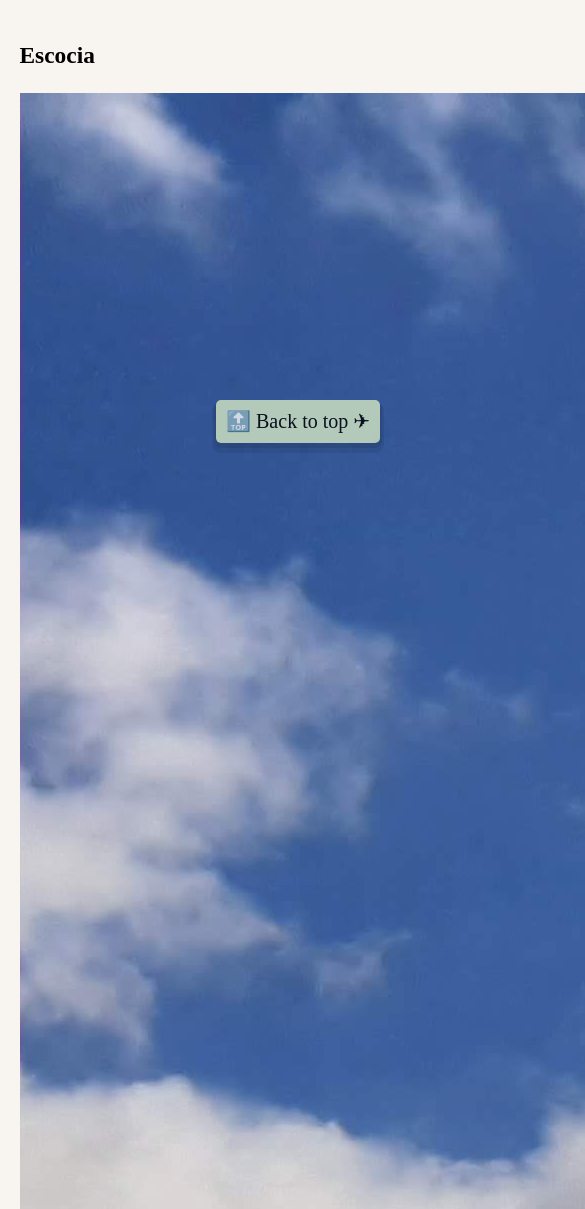
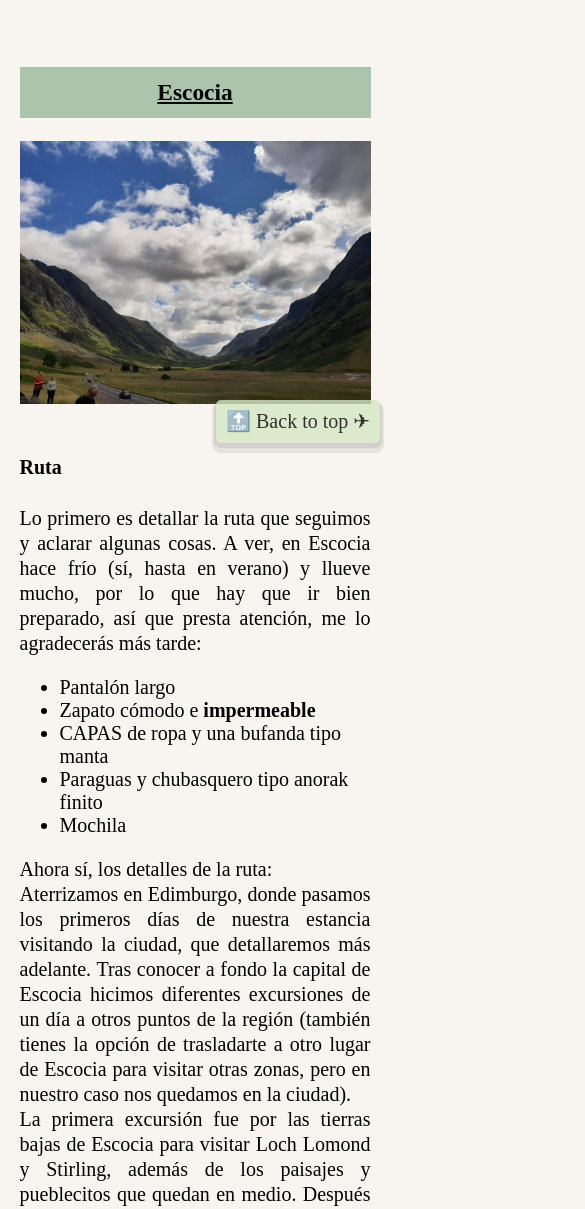
Before and after one commit to CristinaMateo/AroundTheWorld_webPersonal, a plain HTML site: page Pages/biografia.html in a window 390 px wide. Shown: the part 391-1600 px from the top of the page, 585 px wide, since content can reach past the window. Drawn offline with Linux system fonts and the light colour scheme; a web font is replaced by a local one.

Commit message:
biografia acabada!

```diff
--- a/Pages/biografia.html
+++ b/Pages/biografia.html
@@ -25,7 +25,7 @@
       </header>
     <main>
         <section id="viajes">
-            <article>
+            <article class="escocia">
                 <h3>Escocia</h3>
                 <img src="../assets/imagenes/highlands3.jpg" alt="Glencoe">
 
@@ -66,12 +66,12 @@
                             <p>De nuevo escogimos un tour guiado en autocar, esta vez con guía en español. Se trata de una visita al Castillo de Alnwick y otra al Castillo de Bamburgh, ambos visitables tanto por dentro como por fuera.</p>
                             <p>El Castillo de Alnwick  es conocido por su arquitectura medieval y sus hermosos jardines. Para los fans: el Alnwick Castle es el lugar de grabación de las escenas exteriores de <i>Hogwarts</i> en <i>Harry Potter</i> (sobre todo en las primeras películas). El Castillo de Bamburgh es otro castillo impresionante ubicado en la costa del norte de Inglaterra. Vale la pena visitar el castillo y disfrutar de las vistas panorámicas del Mar del Norte desde lo alto de las murallas del castillo. Además, el la localidad de Bamburgh, que queda a los pies de la fortaleza, es preciosa. Por otro lado, Bamburgh Castle aparece en <i>The last Kingdom</i>, auqnue quizá sea más conocido como "Bebbanburg ".</p>
                     </section>
-                    <section class="finalEscocia">
+                    <section>
                         <p>Al pensar en Escocia a la mayoría de la gente le vienen a la mente prados verdes, lagos, castillos medievales y para los más frikis los espacios que vemos en <i>Outlander</i> y <i>Harry Potter</i>, como no. Escocia es, efectivamente, todo eso y mucho más. Un país lleno de folclore y tradición que vale la pena visitar.</p>
                     </section>
             </article>
 
-            <article>
+            <article class="roma">
                 <h3>Roma</h3>
                 <img src="../assets/imagenes/roma4.jpg" alt="Basílica San Pedro, Vaticano">
                     <section class="inicioRoma">
--- a/Style/style.css
+++ b/Style/style.css
@@ -1,3 +1,4 @@
+/*todo esto es general, común a todo*/
 *{
   box-sizing: border-box;
 }
@@ -11,25 +12,35 @@
   font-family: 'Antic Didone';
   font-size: 1.25rem;
   }
-  header{
+header{
     width:70%;
     margin:auto;
   }
+  main{
+    width:70%;
+    margin:auto;
+    display: flex;
+    flex-wrap: wrap;
+    }
+    p{
+      text-align: justify;
+      line-height: 1.25;
+    }
 
-  nav{
+nav{
     display: flex;
     justify-content: center;
     background-color: #A37966;
   }
 
-  nav > a {
+nav > a {
     color: white;
   padding: 0.7em 1.1em;
   text-decoration: none;
   text-align: center;
   }
 
-  nav > a:hover{
+nav > a:hover{
     background-color:#6D4C3D ;
   }
 
@@ -50,14 +61,34 @@
     margin: auto;
     border-radius: 5px;
   }
+  footer{
+    margin-top: 50px;
+    margin-bottom: 60px;
+  }
+  footer > section > p{
+    color: #727D71;
+    text-align: center;
+    font-weight: bold;
+  }
+  div.top{
+    position:fixed;
+    bottom:10px;
+    right: 10px;
+    background-color: rgb(212, 230, 195);
+    padding: 10px;
+    border-radius: 5px;
+    opacity:80%;
+    -webkit-box-shadow: 0px 3px 0px 2px rgba(0,0,0,0.1), 0px 6px 0px 4px rgba(0,0,0,0.1), 5px 5px 3px 5px rgba(252,213,206,0);
+    box-shadow: 0px 3px 0px 2px rgba(0,0,0,0.1), 0px 6px 0px 4px rgba(0,0,0,0.1), 5px 5px 3px 5px rgba(252,213,206,0);
+}
 
-  main{
-    width:70%;
-    margin:auto;
-    display: flex;
-    flex-wrap: wrap;
-    }
+  div.top > a{
+    text-decoration: none;
+    color:black;
+}
 
+
+/*a partir de aquí es sobre la página de index*/
 aside{
   flex: 30%;
   padding: 1.25em 0;
@@ -77,7 +108,7 @@
 }
 
 aside > button{
-  border: #727D71 dashed;
+  border: #527150 dashed;
   padding: 0.5em;
   border-radius: 0.25em;
 }
@@ -104,43 +135,43 @@
   }
 
 }
-  p{
-    text-align: justify;
-    line-height: 1.25;
-  }
-
-  .intro{
+.intro{
     width: 40vw;
   }
 
-  div.top{
-    position:fixed;
-    bottom:10px;
-    right: 10px;
-    background-color: rgb(212, 230, 195);
-    padding: 10px;
-    border-radius: 5px;
-    opacity:80%;
-    -webkit-box-shadow: 0px 3px 0px 2px rgba(0,0,0,0.1), 0px 6px 0px 4px rgba(0,0,0,0.1), 5px 5px 3px 5px rgba(252,213,206,0);
-    box-shadow: 0px 3px 0px 2px rgba(0,0,0,0.1), 0px 6px 0px 4px rgba(0,0,0,0.1), 5px 5px 3px 5px rgba(252,213,206,0);
+
+/*aquí empieza la página de biografía(viajes)*/
+
+#viajes img{
+  width: 40vw;
+}
+#viajes h3{
+  text-decoration: underline;
+  text-align:center;
+  background-color: #ABC4AB;
+  padding: 0.5em 0;
 }
 
-  div.top > a{
-    text-decoration: none;
-    color:black;
+#viajes .escocia{
+  padding: 1.25em 0;
 }
-footer{
-  margin-top: 50px;
-  margin-bottom: 60px;
+#viajes .roma{
+  padding: 1.25em 0;
 }
-footer > section > p{
-  color: #727D71;
-  text-align: center;
-  font-weight: bold;
+#viajes article section{
+  padding: 1em 0;
 }
 
 
+
+
+
+
+
+
 @media screen and (max-width: 800px) {
+
+  /*esto es general*/
   nav, main{
     flex-direction: column;
   }
@@ -151,6 +182,7 @@
   main{
     width: 90%;
   }
+  /*a partir de aquí el index*/
   .intro{
     width: 90vw;
   }
@@ -171,4 +203,9 @@
   aside{
     height: 100vh;
   }
+/*a partir de aquí la biografía*/
+#viajes img{
+  width: 90vw;
 }
+
+}
```
